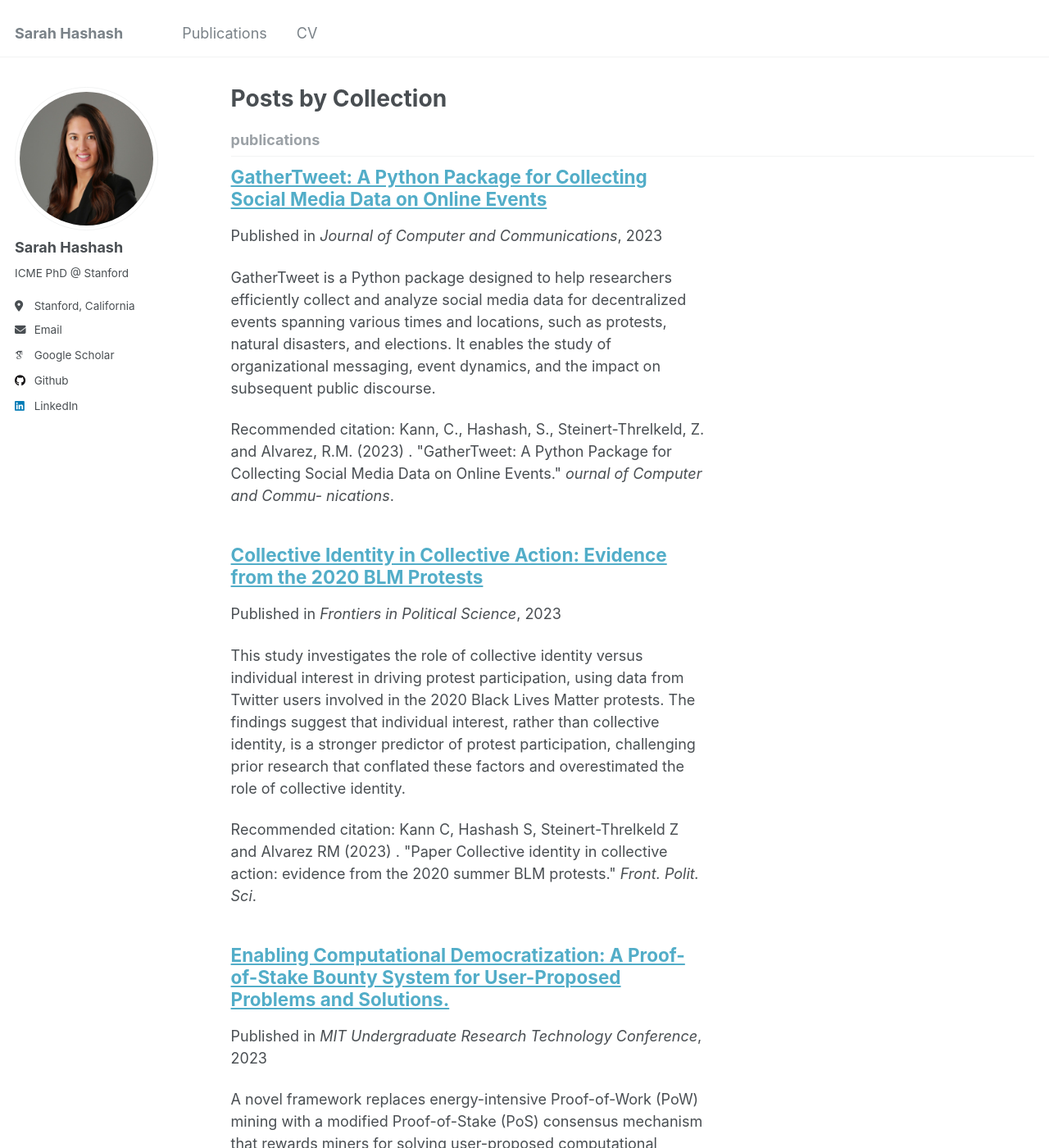
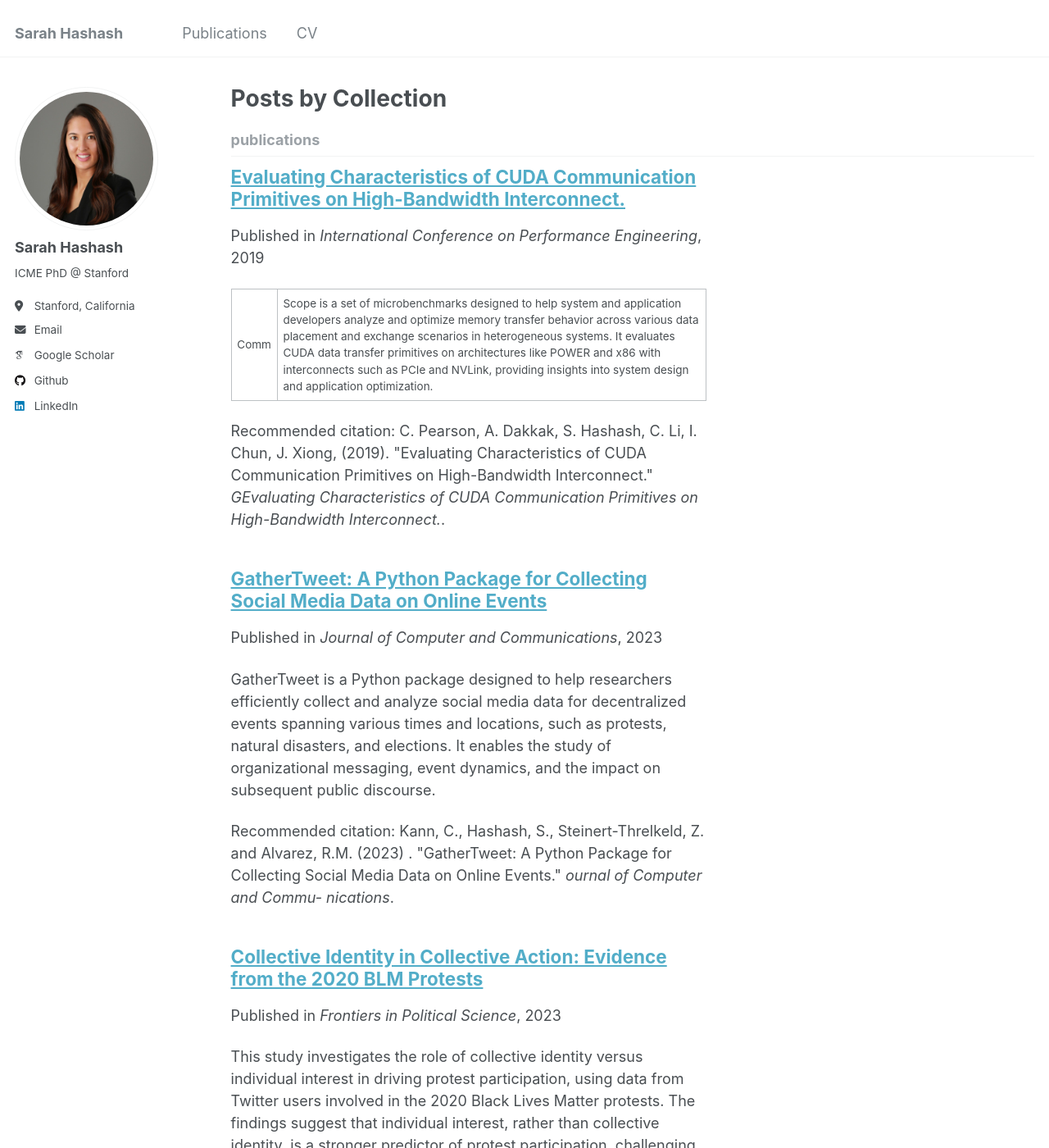
Before and after one commit to s-hashash/sarahhashash, a Jekyll site: the page built from _pages/collection-archive.html, in a window 1280 px wide and 1400 px high. Shown: the whole window at 82% size. Built offline with Jekyll 4.4.1, drawn with Linux system fonts in a browser that asks for light colours; some web fonts are replaced; some of the changed text lies outside the part shown.

Commit message:
Update paper4.md

```diff
--- a/_publications/paper4.md
+++ b/_publications/paper4.md
@@ -1,12 +1,10 @@
 ---
-title: "Enabling Computational Democratization: A Proof-of-Stake Bounty
-System for User-Proposed Problems and Solutions."
+title: "Evaluating Characteristics of CUDA Communication Primitives on High-Bandwidth Interconnect."
 collection: publications
 category: conferences
-excerpt: 'A novel framework replaces energy-intensive Proof-of-Work (PoW) mining with a modified Proof-of-Stake (PoS) consensus mechanism that rewards miners for solving user-proposed computational problems. This approach incentivizes PoW miners to transition by allowing them to leverage their existing hardware investments.'
-date: 2023-10-10
-venue: 'MIT Undergraduate Research Technology Conference'
-citation: 'N. Arora, S. Hashash, K. Hassibi (2023). &quot;Enabling Computational Democratization: A Proof-of-Stake Bounty
-System for User-Proposed Problems and Solutions..&quot; <i>GIn MIT Undergraduate Research Technology Conference,
-2023</i>.'
+permalink: files/CUDAComm.pdf
+excerpt: 'Comm|Scope is a set of microbenchmarks designed to help system and application developers analyze and optimize memory transfer behavior across various data placement and exchange scenarios in heterogeneous systems. It evaluates CUDA data transfer primitives on architectures like POWER and x86 with interconnects such as PCIe and NVLink, providing insights into system design and application optimization.'
+date: 2019-04-07
+venue: 'International Conference on Performance Engineering'
+citation: 'C. Pearson, A. Dakkak, S. Hashash, C. Li, I. Chun, J. Xiong, (2019). &quot;Evaluating Characteristics of CUDA Communication Primitives on High-Bandwidth Interconnect.&quot; <i>GEvaluating Characteristics of CUDA Communication Primitives on High-Bandwidth Interconnect.</i>.'
 ---
```
